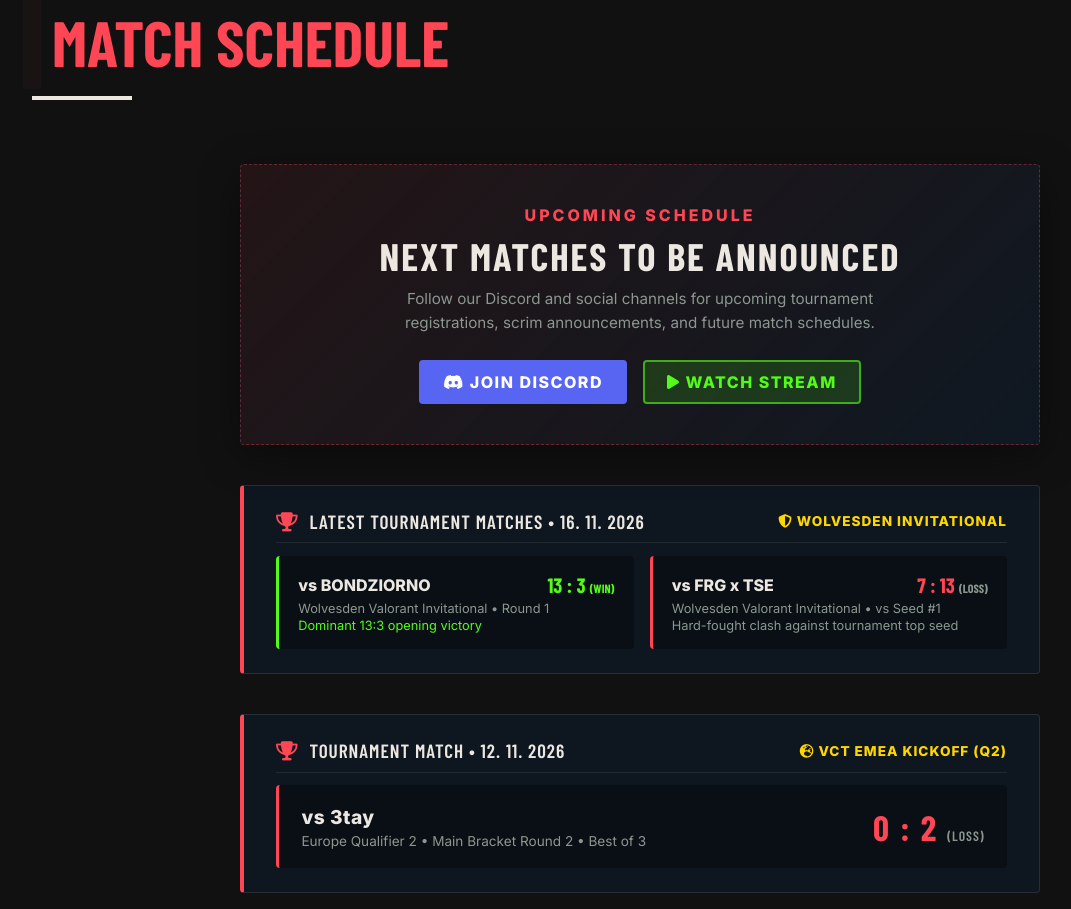
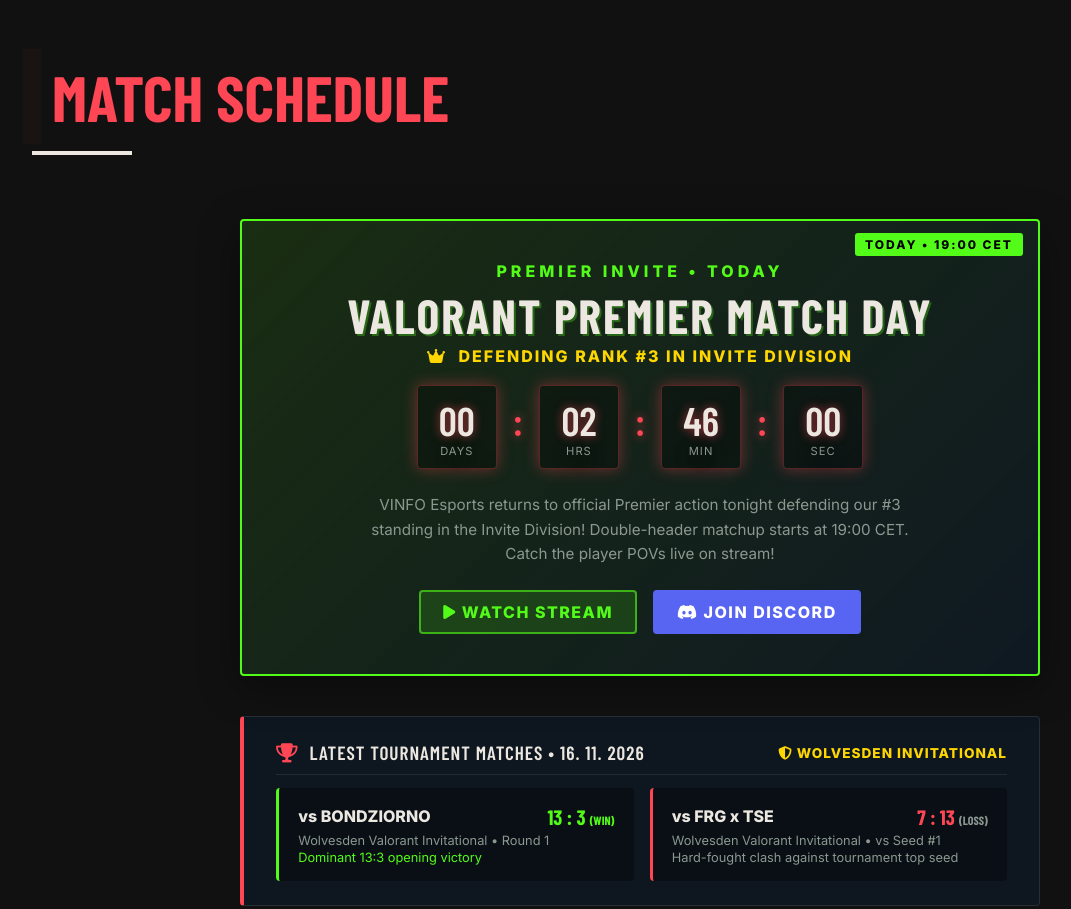
Before and after one commit to davidvorel123-source/valorant-esports-web, a plain HTML site: page index.html in a window 1280 px wide. Shown: the part 897-1806 px from the top of the page, without its empty margins (0-1071 px from the left). Drawn offline with nearby package versions, Linux system fonts and the light colour scheme; a script that the page names is missing; a web font is replaced by a local one.

Commit message:
feat: add Premier match day (21 Nov 19:00 CET) to schedule, live bar & news (v85)

```diff
--- a/index.html
+++ b/index.html
@@ -13,7 +13,7 @@
     <meta property="og:url" content="https://vinfoesports.com">
     <meta name="twitter:card" content="summary_large_image">
     <title>VINFO Esports | VINFO - Valorant Esports Team</title>
-    <link rel="stylesheet" href="styles.css?v=84">
+    <link rel="stylesheet" href="styles.css?v=85">
     <link rel="preconnect" href="https://fonts.googleapis.com">
     <link rel="preconnect" href="https://fonts.gstatic.com" crossorigin>
     <link href="https://fonts.googleapis.com/css2?family=Barlow+Condensed:wght@600;700;800;900&family=Inter:wght@400;600;800&display=swap" rel="stylesheet">
@@ -69,12 +69,13 @@
 </head>
 <body>
     <!-- Live Match Command Center (Auto-managed by script.js) -->
-    <div id="live-bar" style="display: none; position: sticky; top: 0; z-index: 100000; background: var(--val-dark); border-bottom: 2px solid var(--val-red); color: white; padding: 0.75rem 2rem; font-family: var(--font-heading); font-size: 1.2rem; letter-spacing: 1px; align-items: center; justify-content: center; gap: 1rem; box-shadow: 0 4px 15px rgba(0, 0, 0, 0.5); flex-wrap: wrap;">
-        <div class="live-pulse" style="width: 10px; height: 10px; background: var(--val-red); border-radius: 50%; animation: blink 1s infinite;"></div>
-        <strong id="live-bar-title" style="color: var(--val-red);">MATCH DAY:</strong> <span id="live-bar-text">NEXT MATCH TO BE ANNOUNCED</span>
+    <div id="live-bar" data-target="2026-11-21T19:00:00" data-duration-hours="2.5" style="display: flex; position: sticky; top: 0; z-index: 100000; background: var(--val-dark); border-bottom: 2px solid #53fc18; color: white; padding: 0.75rem 2rem; font-family: var(--font-heading); font-size: 1.2rem; letter-spacing: 1px; align-items: center; justify-content: center; gap: 1rem; box-shadow: 0 4px 15px rgba(0, 0, 0, 0.5); flex-wrap: wrap;">
+        <div class="live-pulse" style="width: 10px; height: 10px; background: #53fc18; border-radius: 50%; animation: blink 1s infinite;"></div>
+        <strong id="live-bar-title" style="color: #53fc18;">MATCH DAY:</strong> <span id="live-bar-text">VALORANT PREMIER &bull; TODAY 19:00 CET</span>
         <a href="https://kick.com/vinfodejwrix" target="_blank" rel="noopener noreferrer" style="background: #53fc18; color: black; padding: 0.3rem 1.2rem; font-size: 1rem; text-decoration: none; border-radius: 2px; font-weight: 800; transition: transform 0.2s;" onmouseover="this.style.transform='scale(1.05)'" onmouseout="this.style.transform='scale(1)'"><i class="fa-solid fa-play"></i> WATCH STREAM</a>
         <a href="https://discord.gg/9kUvFVUeXs" target="_blank" rel="noopener noreferrer" style="background: white; color: var(--val-red); padding: 0.3rem 1.2rem; font-size: 1rem; text-decoration: none; border-radius: 2px; font-weight: 700; transition: transform 0.2s;" onmouseover="this.style.transform='scale(1.05)'" onmouseout="this.style.transform='scale(1)'">JOIN DISCORD</a>
     </div>
+
     <a href="#home" class="skip-link">Skip to main content</a>
     <div class="crt-overlay"></div>
     <!-- Preloader -->
@@ -149,14 +150,19 @@
             <div class="section-line"></div>
         </div>
         <div style="max-width: 1000px; margin: 0 auto; text-align: center; display: flex; flex-direction: column; gap: 2rem; align-items: center;">
-            <!-- Stay Tuned for Upcoming Matches -->
-            <div class="match-card" style="background: linear-gradient(135deg, rgba(255, 70, 85, 0.08) 0%, rgba(15, 25, 35, 0.95) 100%); padding: 2.5rem 3rem; border: 1px dashed rgba(255, 70, 85, 0.35); display: inline-block; text-align: center; box-shadow: 0 10px 40px rgba(0, 0, 0, 0.4); border-radius: 4px; width: 100%; max-width: 800px; margin-bottom: 0.5rem; position: relative;">
-                <span style="color: var(--val-red); font-size: 1rem; font-weight: 800; letter-spacing: 3px; display: block; margin-bottom: 0.5rem; text-transform: uppercase;">UPCOMING SCHEDULE</span>
-                <h3 style="color: var(--val-white); font-family: var(--font-heading); font-size: 2.4rem; letter-spacing: 2px; margin-bottom: 0.5rem;">NEXT MATCHES TO BE ANNOUNCED</h3>
-                <p style="color: var(--val-grey); max-width: 520px; margin: 0 auto 1.5rem; font-size: 0.95rem; line-height: 1.6;">Follow our Discord and social channels for upcoming tournament registrations, scrim announcements, and future match schedules.</p>
+            <!-- Match Today: Valorant Premier Match Day -->
+            <div class="match-card" style="background: linear-gradient(135deg, rgba(83, 252, 24, 0.12) 0%, rgba(15, 25, 35, 0.95) 100%); padding: 2.5rem 3rem; border: 2px solid #53fc18; display: inline-block; text-align: center; box-shadow: 0 10px 40px rgba(0, 0, 0, 0.4); border-radius: 4px; width: 100%; max-width: 800px; margin-bottom: 0.5rem; position: relative;">
+                <div style="position: absolute; top: 12px; right: 15px; background: #53fc18; color: black; font-weight: 900; font-size: 0.75rem; letter-spacing: 2px; padding: 4px 10px; border-radius: 3px; text-transform: uppercase;">TODAY &bull; 19:00 CET</div>
+                <span style="color: #53fc18; font-size: 1rem; font-weight: 800; letter-spacing: 4px; display: block; margin-bottom: 0.5rem; text-transform: uppercase;">PREMIER INVITE &bull; <span class="dynamic-date" data-match-date="2026-11-21T19:00:00" style="color: #53fc18;">TODAY 19:00</span></span>
+                <h3 style="color: var(--val-white); font-family: var(--font-heading); font-size: 3rem; letter-spacing: 2px; margin-bottom: 0.3rem; text-shadow: 2px 2px 0 rgba(83, 252, 24, 0.3); line-height: 1.1;">
+                    VALORANT PREMIER MATCH DAY
+                </h3>
+                <span style="color: #ffd700; font-weight: 800; letter-spacing: 2px; text-transform: uppercase; display: block; margin-bottom: 1.2rem; font-size: 1rem;"><i class="fa-solid fa-crown" style="margin-right: 6px;"></i> DEFENDING RANK #3 IN INVITE DIVISION</span>
+                <div class="match-countdown" data-target="2026-11-21T19:00:00" style="margin-bottom: 1.5rem;"></div>
+                <p style="color: var(--val-grey); max-width: 540px; margin: 0 auto 1.5rem; font-size: 0.95rem; line-height: 1.6;">VINFO Esports returns to official Premier action tonight defending our #3 standing in the Invite Division! Double-header matchup starts at 19:00 CET. Catch the player POVs live on stream!</p>
                 <div style="display: flex; gap: 1rem; justify-content: center; flex-wrap: wrap;">
+                    <a href="https://kick.com/vinfodejwrix" target="_blank" rel="noopener noreferrer" style="display: inline-block; color: #53fc18; font-weight: bold; text-decoration: none; font-size: 1rem; letter-spacing: 1.5px; background: rgba(83, 252, 24, 0.15); padding: 10px 22px; border-radius: 4px; border: 2px solid rgba(83, 252, 24, 0.6); transition: all 0.3s;" onmouseover="this.style.background='rgba(83, 252, 24, 0.3)';" onmouseout="this.style.background='rgba(83, 252, 24, 0.15)';"><i class="fa-solid fa-play"></i> WATCH STREAM</a>
                     <a href="https://discord.gg/9kUvFVUeXs" target="_blank" rel="noopener noreferrer" style="display: inline-block; color: white; font-weight: bold; text-decoration: none; font-size: 1rem; letter-spacing: 1.5px; background: #5865F2; padding: 10px 22px; border-radius: 4px; border: 2px solid #5865F2; transition: all 0.3s;" onmouseover="this.style.transform='scale(1.05)'" onmouseout="this.style.transform='scale(1)'"><i class="fa-brands fa-discord"></i> JOIN DISCORD</a>
-                    <a href="https://kick.com/vinfodejwrix" target="_blank" rel="noopener noreferrer" style="display: inline-block; color: #53fc18; font-weight: bold; text-decoration: none; font-size: 1rem; letter-spacing: 1.5px; background: rgba(83, 252, 24, 0.15); padding: 10px 22px; border-radius: 4px; border: 2px solid rgba(83, 252, 24, 0.6); transition: all 0.3s;" onmouseover="this.style.background='rgba(83, 252, 24, 0.3)';" onmouseout="this.style.background='rgba(83, 252, 24, 0.15)';"><i class="fa-solid fa-play"></i> WATCH STREAM</a>
                 </div>
             </div>
 
@@ -1327,7 +1333,7 @@
         </div>
     </footer>
 
-    <script src="script.js?v=84"></script>
+    <script src="script.js?v=85"></script>
     <script src="https://unpkg.com/@studio-freight/lenis@1.0.39/dist/lenis.min.js?v=2"></script>
     <script>
         // Init Lenis smooth scroll
--- a/script.js
+++ b/script.js
@@ -620,6 +620,12 @@ async function loadNews() {
     if (!newsContainer) return;
 
     const simulatedNews = [
+        {
+            date: "NOVEMBER 21, 2026",
+            title: "PREMIER MATCH DAY: DEFENDING #3 IN INVITE TONIGHT AT 19:00 CET",
+            content: "Match day is here! 🚀 VINFO Esports enters the server tonight at 19:00 CET for official Valorant Premier action. Currently holding the #3 spot in the Invite Division, the squad is locked in for another high-stakes battle. Tune in live on Kick and join our Discord to support the herd! 🔥⚔️",
+            important: true
+        },
         {
             date: "NOVEMBER 16, 2026",
             title: "WOLVESDEN INVITATIONAL: 13-3 OVER BONDZIORNO & 7-13 VS FRG X TSE",
```
